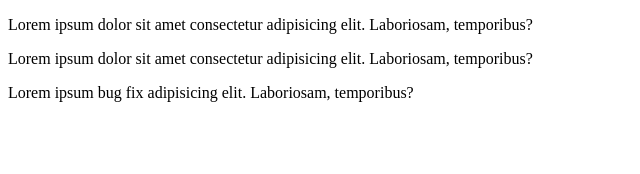
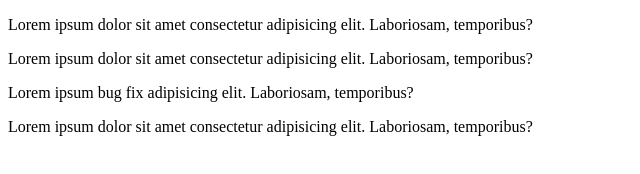
Before and after one commit to maornetzer9/Example-Github-Flow, a plain HTML site: page index.html in a window 1280 px wide. Shown: the whole page, without its empty margins (0-640 px from the left). Drawn offline with Linux system fonts and the light colour scheme.

Commit message:
Feacher-1: commit - 4

```diff
--- a/index.html
+++ b/index.html
@@ -9,5 +9,6 @@
     <p>Lorem ipsum dolor sit amet consectetur adipisicing elit. Laboriosam, temporibus?</p>
     <p>Lorem ipsum dolor sit amet consectetur adipisicing elit. Laboriosam, temporibus?</p>
     <p>Lorem ipsum bug fix adipisicing elit. Laboriosam, temporibus?</p>
+    <p>Lorem ipsum dolor sit amet consectetur adipisicing elit. Laboriosam, temporibus?</p>
 </body>
 </html>
```
